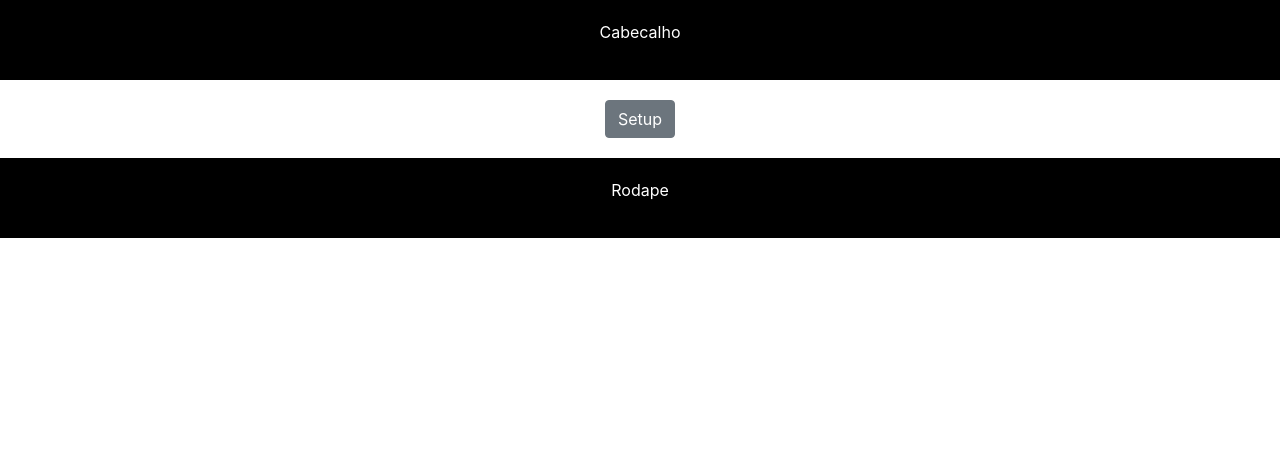
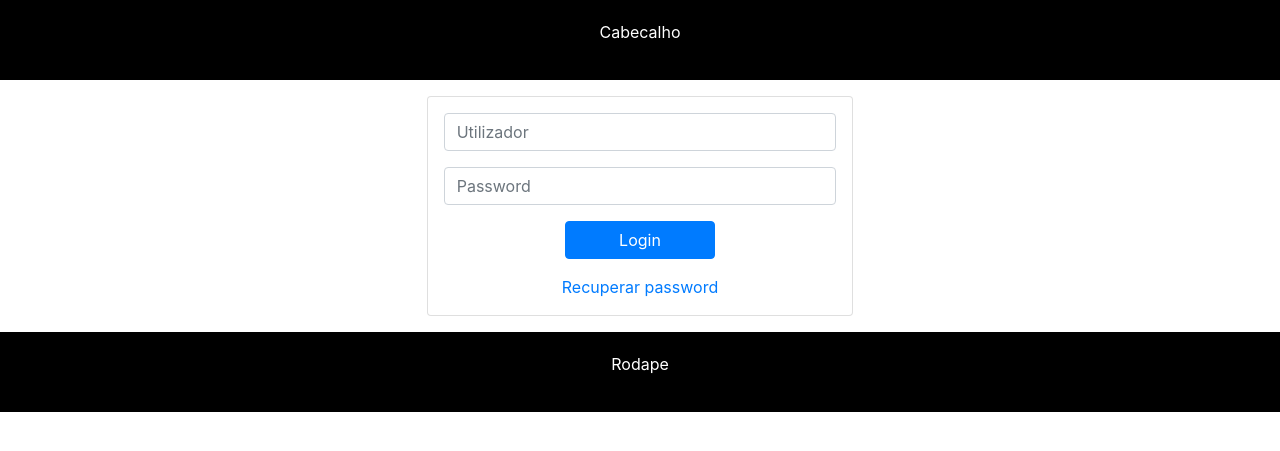
Before and after one commit to antoniodaleo/SpaceT, a PHP site: page / in a window 1280 px wide. Shown: the top 451 px of the page. Run offline with PHP 8.4, Linux system fonts and the light colour scheme; some libraries are stand-ins or nearby versions.

Commit message:
Logica Login

```diff
--- a/inc/config.php
+++ b/inc/config.php
@@ -2,7 +2,7 @@
     return[
         //
         'BD_HOST' => 'localhost',
-        'BD_DATABASE' => '',
+        'BD_DATABASE' => 'spacet',
         'BD_CHARSET' => 'utf8',
         'BD_USERNAME' => 'root',
         'BD_PASSWORD' => '123',
--- /dev/null
+++ b/inc/funcoes.php
@@ -0,0 +1,37 @@
+<?php
+    // Funcoe estaticas
+
+    // Verificar a sessão
+    if(!isset($_SESSION['a'])){
+        exit();
+    }
+//---------------------------- metodoos estaticos
+     class funcoes{
+
+        public static function VerificarLogin(){
+            $resultado  = false;
+            if(isset($_SESSION['id_utilizador'])){
+                $resultado = true;
+            }
+            return $resultado;
+        }
+
+    //========================================
+        public static function DestroiSessao(){
+            unset($_SESSION['id_utilizador']);
+        }
+
+    //=======================================
+        public static function IniciarSessao($dados){
+            //Iniciar a sessao
+            $_SESSION['id_utilizador'] = $dados[0]['id_utilizador'];
+
+        }
+
+}
+
+
+
+
+
+?>
--- a/inc/gestorBD.php
+++ b/inc/gestorBD.php
@@ -1,6 +1,7 @@
 <?php
-    // Verificar a sessão
-
+    // =======================================================================================
+    // gestor | gestor de BD MySQL PDO
+    // =======================================================================================
 class cl_gestorBD
 {
     //==================================================================
--- a/inc/main.css
+++ b/inc/main.css
@@ -76,19 +76,19 @@
   padding: 40px; }
 
 .btn-size-100 {
-  width: 100; }
+  width: 100px; }
 
 .btn-size-150 {
-  width: 150; }
+  width: 150px; }
 
 .btn-size-200 {
-  width: 200; }
+  width: 200px; }
 
 .btn-size-250 {
-  width: 250; }
+  width: 250px; }
 
 .btn-size-300 {
-  width: 300; }
+  width: 300px; }
 
 /*Cabecalho */
 .cabecalho {
--- a/inc/sass/_geral.scss
+++ b/inc/sass/_geral.scss
@@ -39,8 +39,8 @@
 .pdg-40{padding: 40px;}
 
 //  LARGURA DOS BOTOES
-.btn-size-100{ width: 100};
-.btn-size-150{ width: 150};
-.btn-size-200{ width: 200};
-.btn-size-250{ width: 250};
-.btn-size-300{ width: 300};
+.btn-size-100{ width: 100px};
+.btn-size-150{ width: 150px};
+.btn-size-200{ width: 200px};
+.btn-size-250{ width: 250px};
+.btn-size-300{ width: 300px};
--- a/index.php
+++ b/index.php
@@ -7,6 +7,10 @@
         $_SESSION['a']= 'inicio';
     }
 
+    //inclui as funcoes necessarias do sistema
+    include_once('inc/funcoes.php');
+    include_once('inc/gestorBD.php');
+
     include_once('_cabecalho.php');
 
     include_once('routes.php');
--- a/inicio.php
+++ b/inicio.php
@@ -12,6 +12,6 @@
 <div class="conteiner-fluid pdg-20 ">
     <!-- Botão para aceder ao setup-->
     <div class="text-center">
-        <a href="?a=setup" class="btn btn-secondary btn-size-200">Setup</a>
+        <a href="?a=setup" class="btn btn-secondary ">Setup</a>
     </div>
 </div>
--- a/routes.php
+++ b/routes.php
@@ -12,7 +12,18 @@
 
     }
 
+
+    funcoes::DestroiSessao();
+
+    // Verificar o login
+    if(!funcoes::VerificarLogin()){
+        $a='login';
+    }
+
+
     switch($a){
+        // Apresentar login
+        case 'login':     include_once('users/login.php'); break;
         // Apresentar a pagina inicial
         case 'inicio':    include_once('inicio.php'); break;
         // Apresenta a pagina acerca de
@@ -21,6 +32,8 @@
         case 'setup':     include_once('setup/setup.php'); break;
         // Setup - criar base de dados
         case 'setup_criar_bd': include_once('setup/setup.php'); break;
+        // Setup - inserir utilizador
+        case 'setup_inserir_utilizador';  include_once('setup/setup_inserir_utilizador.php'); break;
 
     }
 
--- /dev/null
+++ b/users/login.php
@@ -0,0 +1,60 @@
+<?php
+    // Formulario do login
+    if(!isset($_SESSION['a'])){
+        exit();
+    }
+
+
+    $erro = false;
+    $mensagem = '';
+    // Verificar se foi feito um post
+    if($_SERVER['REQUEST_METHOD'] == 'POST'){
+        //verificar se os dados do login estao corretos
+        $gestor = new cl_gestorBD();
+
+        $parametros = [
+            ':utilizador'   => $_POST['text_utilizador'],
+            ':palavra_passe' => md5($_POST['text_password'])
+        ];
+
+        // Procurar o meu utilizador na base de dados
+        $dados = $gestor->EXE_QUERY(
+            'SELECT*FROM utilizadores
+            WHERE utilizador = :utilizador
+            AND palavra_passe = :palavra_passe',$parametros);
+
+        if(count($dados) == 0){
+            //Login invalidos
+            $erro = true;
+            $mensagem = 'Dados de login invalidos.';
+        } else {
+            // Inicia a sessão
+            funcoes::IniciarSessao($dados);
+            echo 'ok';
+        }
+    }
+?>
+
+ <div class="container-fluid">
+    <div class="row justify-content-center">
+        <div class="col-md-4 card m-3 p-3">
+
+            <form action="?a=login" method="post">
+                <div class="form-group">
+                    <input type="text" name="text_utilizador" class="form-control" placeholder="Utilizador">
+                </div>
+                <div class="form-group">
+                    <input type="password" name="text_password" class="form-control" placeholder="Password">
+                </div>
+                <div class="form-group text-center">
+                    <button role="submit" class="btn btn-primary btn-size-150">Login</button>
+                </div>
+            </form>
+
+            <div class="text-center">
+                <a href="?a=recuperar_password">Recuperar password</a>
+            </div>
+
+        </div>
+    </div>
+</div>
```
Also changed, not shown: setup/setup.php (+7 -1 lines), setup/setup_inserir_utilizador.php (added, +35 -0 lines), setup_criar_bd.php (+35 -0 lines), 1 other file. Lines whose indentation alone changed are shown as unchanged.
